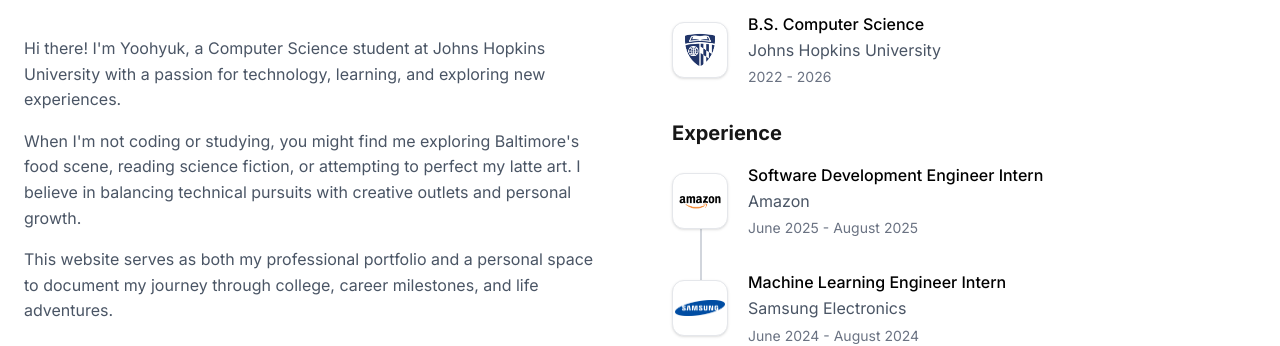
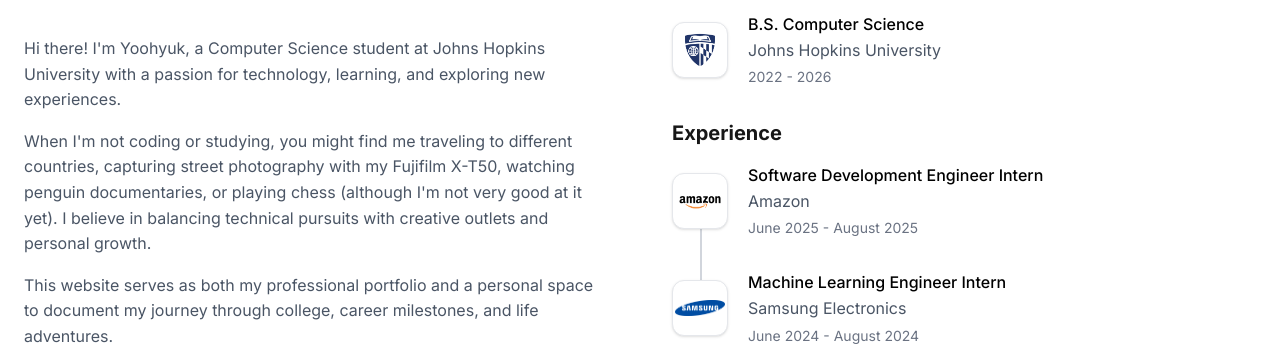
Before and after one commit to yoohyukchang/me, a Next.js app: page / in a window 1280 px wide. Shown: the part 984-1330 px from the top of the page. Built offline with nearby package versions, Linux system fonts and the light colour scheme.

Commit message:
updated About Me description section

```diff
--- a/src/components/home/about/about.tsx
+++ b/src/components/home/about/about.tsx
@@ -11,8 +11,9 @@ export default function About() {
             technology, learning, and exploring new experiences.
           </p>
           <p>
-            When I&apos;m not coding or studying, you might find me exploring Baltimore&apos;s food scene,
-            reading science fiction, or attempting to perfect my latte art. I believe in balancing
+            When I&apos;m not coding or studying, you might find me traveling to different countries,
+            capturing street photography with my Fujifilm X-T50, watching penguin documentaries, or
+            playing chess (although I&apos;m not very good at it yet). I believe in balancing
             technical pursuits with creative outlets and personal growth.
           </p>
           <p>
```
